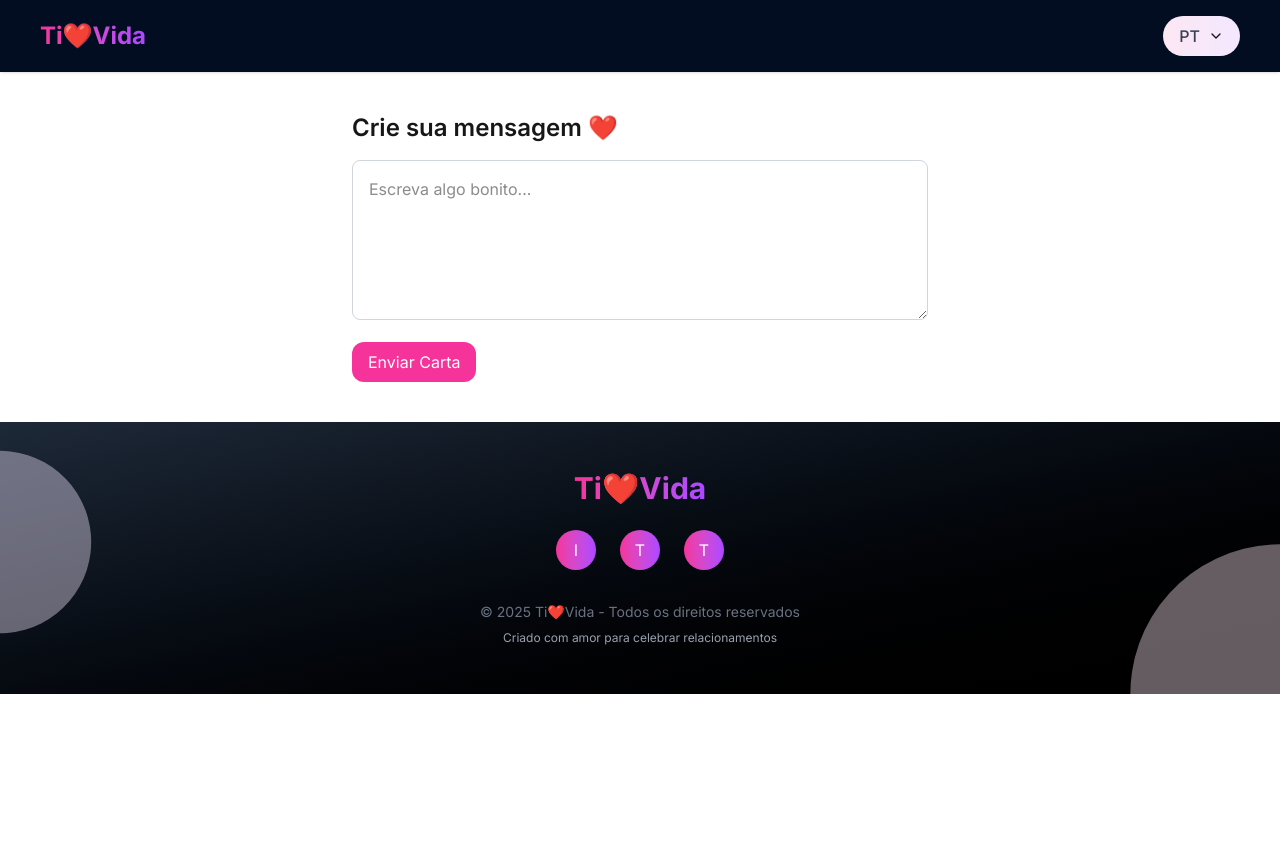
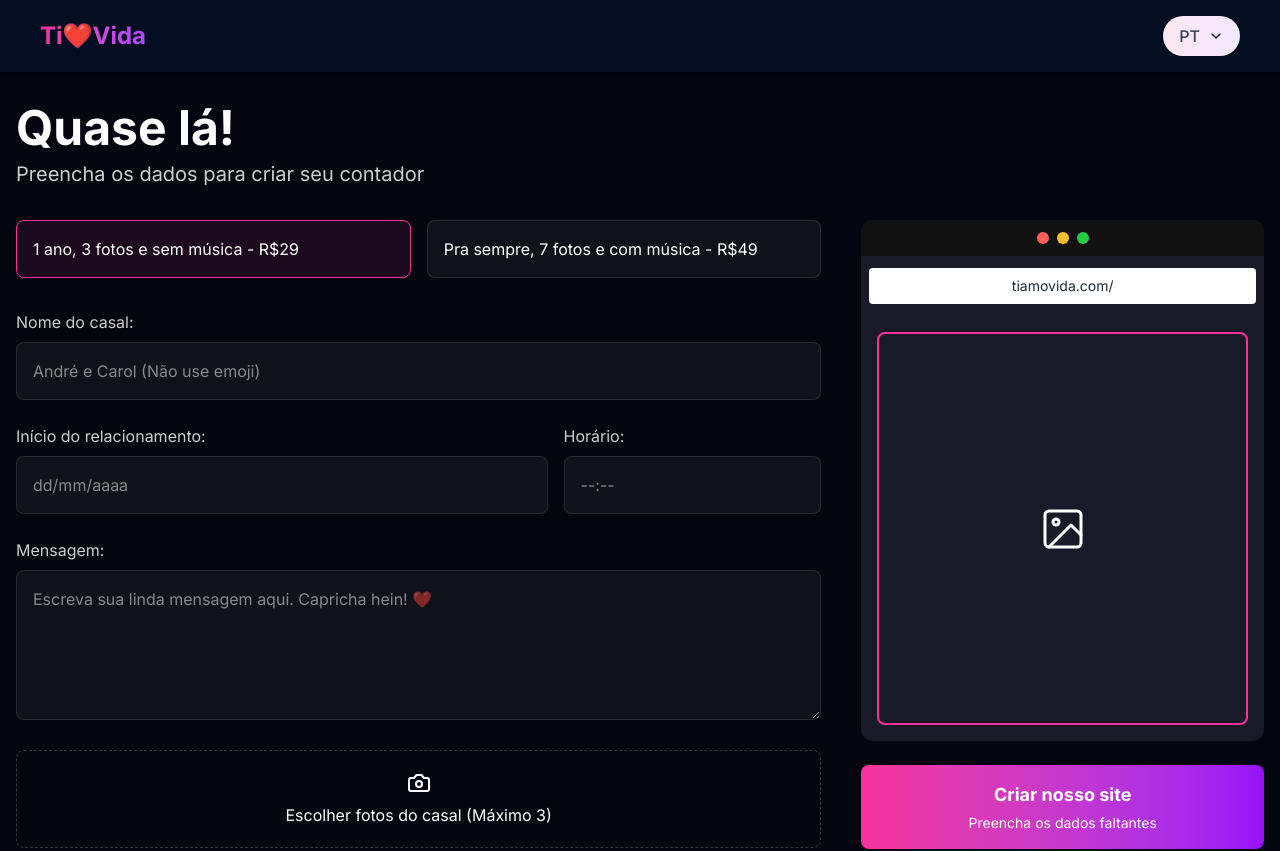
Before and after one commit to PEDRONCIOOO/tiamovida-app, a Next.js app: page /create in a window 1280 px wide. Shown: the top 851 px of the page. Before the commit the page ends 800 px from the top, so only its background shows below. Built offline with nearby package versions, Linux system fonts and the light colour scheme.

Commit message:
pagina create oraganizada

```diff
--- a/app/create/page.tsx
+++ b/app/create/page.tsx
@@ -1,29 +1,145 @@
+
 'use client';
+
 import { useState } from 'react';
+import { ChevronDown, Camera } from 'lucide-react';
 
-export default function CreatePage() {
-  const [message, setMessage] = useState('');
-
-  const handleSubmit = async () => {
-    // Aqui vai o Server Action para salvar a carta
-    alert(`Mensagem enviada: ${message}`);
-  };
+export default function Home() {
+  const [selectedPlan, setSelectedPlan] = useState<'basic' | 'premium'>('basic');
 
   return (
-    <div className="max-w-xl mx-auto py-10">
-      <h2 className="text-2xl font-semibold mb-4">Crie sua mensagem ❤️</h2>
-      <textarea
-        value={message}
-        onChange={(e) => setMessage(e.target.value)}
-        className="w-full h-40 p-4 border border-gray-300 rounded-lg"
-        placeholder="Escreva algo bonito..."
-      />
-      <button
-        onClick={handleSubmit}
-        className="mt-4 px-4 py-2 bg-pink-500 text-white rounded-xl hover:bg-pink-600 transition"
-      >
-        Enviar Carta
-      </button>
+    <div className="min-h-screen bg-[#050510] text-white">
+      {/* Language selector */}
+      <div className="absolute top-5 right-5 bg-white/10 px-4 py-2 rounded-full text-sm flex items-center cursor-pointer">
+        PT <ChevronDown className="ml-2 h-4 w-4" />
+      </div>
+
+      <div className="container mx-auto px-4 py-8 flex flex-col lg:flex-row lg:gap-10">
+        {/* Left panel - Form */}
+        <div className="flex-grow lg:w-2/3">
+
+          <h1 className="text-4xl md:text-5xl font-bold mb-2">Quase lá!</h1>
+          <h2 className="text-lg md:text-xl opacity-80 mb-8">
+            Preencha os dados para criar seu contador
+          </h2>
+
+          {/* Plans */}
+          <div className="grid grid-cols-1 md:grid-cols-2 gap-4 mb-8">
+            <div
+              className={`p-4 rounded-lg cursor-pointer transition-all border ${
+                selectedPlan === 'basic'
+                  ? 'border-pink-500 bg-pink-500/10'
+                  : 'border-white/10 bg-white/5 hover:border-pink-500/50'
+              }`}
+              onClick={() => setSelectedPlan('basic')}
+            >
+              1 ano, 3 fotos e sem música - R$29
+            </div>
+            <div
+              className={`p-4 rounded-lg cursor-pointer transition-all border ${
+                selectedPlan === 'premium'
+                  ? 'border-pink-500 bg-pink-500/10'
+                  : 'border-white/10 bg-white/5 hover:border-pink-500/50'
+              }`}
+              onClick={() => setSelectedPlan('premium')}
+            >
+              Pra sempre, 7 fotos e com música - R$49
+            </div>
+          </div>
+
+          {/* Form */}
+          <div className="space-y-6">
+            <div>
+              <label className="block mb-2 text-white/80">Nome do casal:</label>
+              <input
+                type="text"
+                placeholder="André e Carol (Não use emoji)"
+                className="w-full p-4 bg-white/5 border border-white/10 rounded-lg focus:outline-none focus:border-pink-500 transition-colors"
+              />
+            </div>
+
+            <div className="grid grid-cols-1 md:grid-cols-3 gap-4">
+              <div className="md:col-span-2">
+                <label className="block mb-2 text-white/80">Início do relacionamento:</label>
+                <input
+                  type="text"
+                  placeholder="dd/mm/aaaa"
+                  className="w-full p-4 bg-white/5 border border-white/10 rounded-lg focus:outline-none focus:border-pink-500 transition-colors"
+                />
+              </div>
+              <div>
+                <label className="block mb-2 text-white/80">Horário:</label>
+                <input
+                  type="text"
+                  placeholder="--:--"
+                  className="w-full p-4 bg-white/5 border border-white/10 rounded-lg focus:outline-none focus:border-pink-500 transition-colors"
+                />
+              </div>
+            </div>
+
+            <div>
+              <label className="block mb-2 text-white/80">Mensagem:</label>
+              <textarea
+                placeholder="Escreva sua linda mensagem aqui. Capricha hein! ❤️"
+                className="w-full p-4 bg-white/5 border border-white/10 rounded-lg focus:outline-none focus:border-pink-500 transition-colors min-h-[150px]"
+              ></textarea>
+            </div>
+
+            <div>
+              <div className="border border-dashed border-white/20 rounded-lg p-5 flex flex-col items-center justify-center cursor-pointer hover:border-pink-500 hover:bg-pink-500/10 transition-all">
+                <Camera className="w-6 h-6 mb-2" />
+                <span>Escolher fotos do casal (Máximo {selectedPlan === 'basic' ? '3' : '7'})</span>
+              </div>
+            </div>
+          </div>
+        </div>
+
+        {/* Right panel - Preview */}
+        <div className="mt-10 lg:mt-29 lg:w-1/3">
+          <div className="bg-[#191927] rounded-xl overflow-hidden">
+            {/* Browser dots */}
+            <div className="bg-[#111] p-3 flex justify-center">
+              <div className="flex space-x-2">
+                <div className="w-3 h-3 rounded-full bg-[#ff5f57]"></div>
+                <div className="w-3 h-3 rounded-full bg-[#ffbd2e]"></div>
+                <div className="w-3 h-3 rounded-full bg-[#28ca41]"></div>
+              </div>
+            </div>
+
+            {/* URL bar */}
+            <div className="bg-white text-gray-800 mx-2 my-3 px-3 py-2 rounded text-center text-sm">
+              tiamovida.com/
+            </div>
+
+            {/* Preview content */}
+            <div className="p-4 h-[425px] flex items-center justify-center">
+              <div className="w-full h-full border-2 border-pink-500 rounded-lg flex items-center justify-center">
+                <svg
+                  xmlns="http://www.w3.org/2000/svg"
+                  width="48"
+                  height="48"
+                  viewBox="0 0 24 24"
+                  fill="none"
+                  stroke="currentColor"
+                  strokeWidth="1.5"
+                  strokeLinecap="round"
+                  strokeLinejoin="round"
+                >
+                  <rect x="3" y="3" width="18" height="18" rx="2" ry="2"></rect>
+                  <circle cx="8.5" cy="8.5" r="1.5"></circle>
+                  <polyline points="21 15 16 10 5 21"></polyline>
+                </svg>
+              </div>
+            </div>
+          </div>
+
+          {/* Create button */}
+          <button className="w-full mt-6 bg-gradient-to-r from-pink-500 to-purple-600 text-white font-bold py-4 px-6 rounded-lg transition-all hover:translate-y-[-3px] hover:shadow-lg hover:shadow-pink-500/30">
+            <div className="text-lg">Criar nosso site</div>
+            <div className="text-sm font-normal mt-1">Preencha os dados faltantes</div>
+          </button>
+        </div>
+      </div>
     </div>
   );
 }
--- a/app/love/[slug]/page.tsx
+++ b/app/love/[slug]/page.tsx
@@ -1,77 +1,155 @@
 
-import { Suspense } from 'react';
-import { notFound } from 'next/navigation';
-import { db } from '@/lib/firebase';
-import { doc, getDoc } from 'firebase/firestore';
-import AudioPlayer from '@/components/audio-player';
-import Loading from './loading';
-import Image from 'next/image';
+'use client';
 
-/// Definindo as propriedades da página
-interface PageProps {
-  params: {
-    slug: string;
-  };
-}
+import { useState } from 'react';
+import { ChevronDown, Camera } from 'lucide-react';
 
-// Função para buscar os dados da carta no Firestore
-async function getLetterData(slug: string) {
-  try {
-    const letterDoc = await getDoc(doc(db, 'slugs', slug));
+export default function Home() {
+  const [selectedPlan, setSelectedPlan] = useState<'basic' | 'premium'>('basic');
 
-    if (!letterDoc.exists()) {
-      return null;
-    }
+  return (
+    <div className="min-h-screen bg-[#050510] text-white">
+      {/* Language selector */}
+      <div className="absolute top-5 right-5 bg-white/10 px-4 py-2 rounded-full text-sm flex items-center cursor-pointer">
+        PT <ChevronDown className="ml-2 h-4 w-4" />
+      </div>
 
-    return letterDoc.data();
-  } catch (error) {
-    console.error('Erro ao carregar carta:', error);
-    return null;
-  }
-}
-/// Página principal para exibir a carta de amor
-export default async function LovePage({ params }: PageProps) {
-  const { slug } = params;
-  const letterData = await getLetterData(slug);
+      <div className="container mx-auto px-4 py-8 flex flex-col lg:flex-row lg:gap-10">
+        {/* Left panel - Form */}
+        <div className="flex-grow lg:w-2/3">
+          <header className="mb-10">
+            <div className="text-2xl md:text-3xl font-bold">
+              Ti <span className="text-pink-500 mx-1">❤️</span> Vida
+            </div>
+          </header>
 
-  if (!letterData) {
-    notFound();
-  }
-  // Verifica se o usuário é o dono da carta
-  return (
-    <Suspense fallback={<Loading />}>
-      <div className="max-w-md mx-auto bg-slate-800 rounded-lg overflow-hidden shadow-xl">
-        <div className="p-6">
-          <h1 className="text-2xl font-bold mb-4">{letterData.title || 'Mensagem de Amor'}</h1>
-          {letterData.coupleImage && (
-            <div className="mb-6 relative h-64">
-              <Image
-                src={letterData.coupleImage}
-                alt="Foto do casal"
-                fill
-                className="object-cover rounded-lg"
-                sizes="(max-width: 768px) 100vw, 700px"
+          <h1 className="text-4xl md:text-5xl font-bold mb-2">Quase lá!</h1>
+          <h2 className="text-lg md:text-xl opacity-80 mb-8">
+            Preencha os dados para criar seu contador
+          </h2>
+
+          {/* Plans */}
+          <div className="grid grid-cols-1 md:grid-cols-2 gap-4 mb-8">
+            <div
+              className={`p-4 rounded-lg cursor-pointer transition-all border ${
+                selectedPlan === 'basic'
+                  ? 'border-pink-500 bg-pink-500/10'
+                  : 'border-white/10 bg-white/5 hover:border-pink-500/50'
+              }`}
+              onClick={() => setSelectedPlan('basic')}
+            >
+              1 ano, 3 fotos e sem música - R$29
+            </div>
+            <div
+              className={`p-4 rounded-lg cursor-pointer transition-all border ${
+                selectedPlan === 'premium'
+                  ? 'border-pink-500 bg-pink-500/10'
+                  : 'border-white/10 bg-white/5 hover:border-pink-500/50'
+              }`}
+              onClick={() => setSelectedPlan('premium')}
+            >
+              Pra sempre, 7 fotos e com música - R$49
+            </div>
+          </div>
+
+          {/* Form */}
+          <div className="space-y-6">
+            <div>
+              <label className="block mb-2 text-white/80">Nome do casal:</label>
+              <input
+                type="text"
+                placeholder="André e Carol (Não use emoji)"
+                className="w-full p-4 bg-white/5 border border-white/10 rounded-lg focus:outline-none focus:border-pink-500 transition-colors"
               />
             </div>
-          )}
 
-          <div className="bg-slate-700 p-4 rounded-lg mb-6">
-            <p className="text-lg whitespace-pre-line">{letterData.message}</p>
+            <div className="grid grid-cols-1 md:grid-cols-3 gap-4">
+              <div className="md:col-span-2">
+                <label className="block mb-2 text-white/80">Início do relacionamento:</label>
+                <input
+                  type="text"
+                  placeholder="dd/mm/aaaa"
+                  className="w-full p-4 bg-white/5 border border-white/10 rounded-lg focus:outline-none focus:border-pink-500 transition-colors"
+                />
+              </div>
+              <div>
+                <label className="block mb-2 text-white/80">Horário:</label>
+                <input
+                  type="text"
+                  placeholder="--:--"
+                  className="w-full p-4 bg-white/5 border border-white/10 rounded-lg focus:outline-none focus:border-pink-500 transition-colors"
+                />
+              </div>
+            </div>
+
+            <div>
+              <label className="block mb-2 text-white/80">Mensagem:</label>
+              <textarea
+                placeholder="Escreva sua linda mensagem aqui. Capricha hein! ❤️"
+                className="w-full p-4 bg-white/5 border border-white/10 rounded-lg focus:outline-none focus:border-pink-500 transition-colors min-h-[150px]"
+              ></textarea>
+            </div>
+
+            <div>
+              <div className="border border-dashed border-white/20 rounded-lg p-5 flex flex-col items-center justify-center cursor-pointer hover:border-pink-500 hover:bg-pink-500/10 transition-all">
+                <Camera className="w-6 h-6 mb-2" />
+                <span>Escolher fotos do casal (Máximo {selectedPlan === 'basic' ? '3' : '7'})</span>
+              </div>
+            </div>
+          </div>
+        </div>
+
+        {/* Right panel - Preview */}
+        <div className="mt-10 lg:mt-0 lg:w-1/3">
+          <div className="flex items-center justify-end mb-4">
+            <span className="text-lg">Como vai ficar</span>
+            <span className="text-amber-300 ml-2">👉</span>
           </div>
 
-          {letterData.audioUrl && (
-            <div className="mb-6">
-              <h3 className="text-lg font-medium mb-2">Mensagem de áudio</h3>
-              <AudioPlayer audioUrl={letterData.audioUrl} />
+          <div className="bg-[#191927] rounded-xl overflow-hidden">
+            {/* Browser dots */}
+            <div className="bg-[#111] p-3 flex justify-center">
+              <div className="flex space-x-2">
+                <div className="w-3 h-3 rounded-full bg-[#ff5f57]"></div>
+                <div className="w-3 h-3 rounded-full bg-[#ffbd2e]"></div>
+                <div className="w-3 h-3 rounded-full bg-[#28ca41]"></div>
+              </div>
             </div>
-          )}
 
-          <div className="flex justify-between items-center text-sm text-gray-400">
-            <p>Relacionamento: {letterData.relationshipDuration}</p>
-            <p>Criado em: {new Date(letterData.createdAt.toDate()).toLocaleDateString()}</p>
+            {/* URL bar */}
+            <div className="bg-white text-gray-800 mx-2 my-3 px-3 py-2 rounded text-center text-sm">
+              tiamovida.com/
+            </div>
+
+            {/* Preview content */}
+            <div className="p-4 h-[300px] flex items-center justify-center">
+              <div className="w-full h-full border-2 border-pink-500 rounded-lg flex items-center justify-center">
+                <svg
+                  xmlns="http://www.w3.org/2000/svg"
+                  width="48"
+                  height="48"
+                  viewBox="0 0 24 24"
+                  fill="none"
+                  stroke="currentColor"
+                  strokeWidth="1.5"
+                  strokeLinecap="round"
+                  strokeLinejoin="round"
+                >
+                  <rect x="3" y="3" width="18" height="18" rx="2" ry="2"></rect>
+                  <circle cx="8.5" cy="8.5" r="1.5"></circle>
+                  <polyline points="21 15 16 10 5 21"></polyline>
+                </svg>
+              </div>
+            </div>
           </div>
+
+          {/* Create button */}
+          <button className="w-full mt-6 bg-gradient-to-r from-pink-500 to-purple-600 text-white font-bold py-4 px-6 rounded-lg transition-all hover:translate-y-[-3px] hover:shadow-lg hover:shadow-pink-500/30">
+            <div className="text-lg">Criar nosso site</div>
+            <div className="text-sm font-normal mt-1">Preencha os dados faltantes</div>
+          </button>
         </div>
       </div>
-    </Suspense>
+    </div>
   );
 }
```
